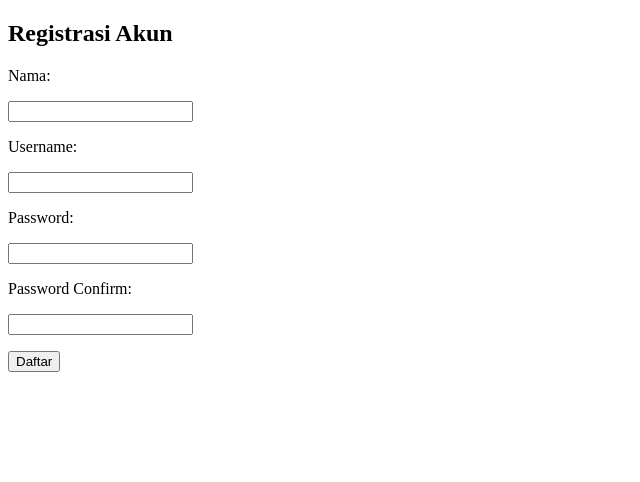
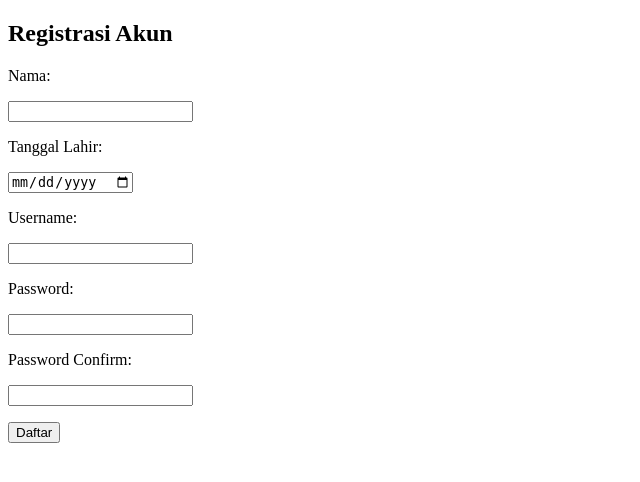
Before and after one commit to tjings/UASPW, a CodeIgniter app: page /UASPW/index.php/register/index in a window 1280 px wide. Shown: the top 482 px of the page, without its empty margins (0-640 px from the left). Run offline with CodeIgniter, Linux system fonts and the light colour scheme.

Commit message:
Tambah kolom tanggal lahir dalam controller dan view.

```diff
--- a/application/controllers/Register.php
+++ b/application/controllers/Register.php
@@ -28,6 +28,7 @@
              $data['username'] =    $this->input->post('username');
              $data['password'] =    md5($this->input->post('password'));
              $data['nama_user']   =    $this->input->post('name');
+             $data['tanggal_lahir'] = $this->input->post('tanggal_lahir');
              $data['role'] = 'user';
 
              $this->Register_model->daftar($data);
--- a/application/views/register.php
+++ b/application/views/register.php
@@ -16,6 +16,11 @@
      <input type="text" name="name" value="<?php echo set_value('name'); ?>"/>
      </p>
      <p> <?php echo form_error('name'); ?> </p>
+
+     <p>Tanggal Lahir:</p>
+     <p>
+     <input type="date" name="tanggal_lahir"/>
+     </p>
 
      <p>Username:</p>
      <p>
```
